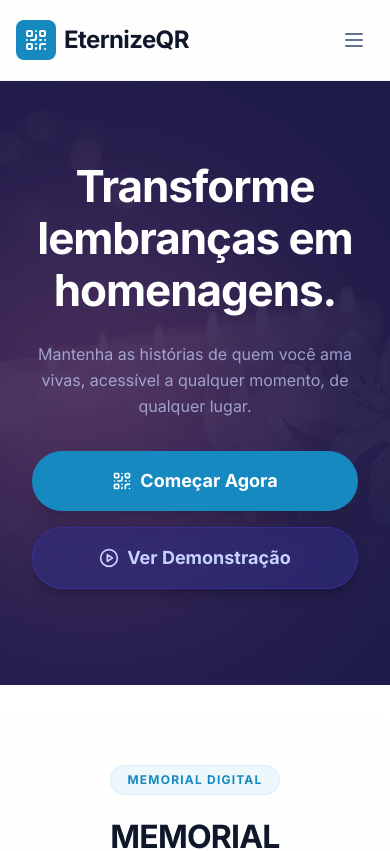
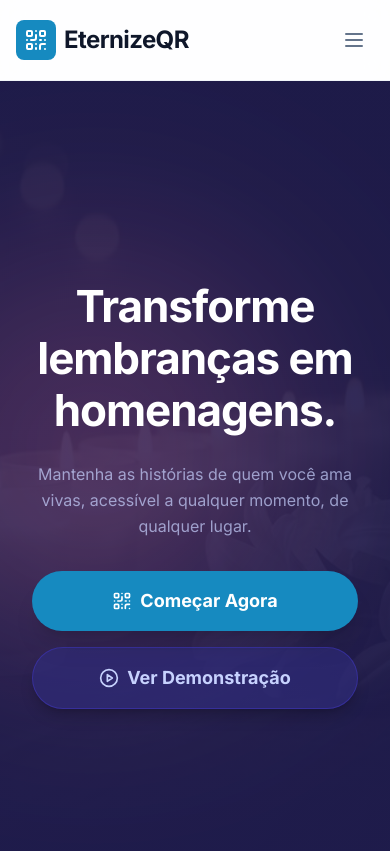
Before and after one commit to mdstudioof/eternizefinal, a React (Vite) app: page / in a window 390 px wide. Shown: the top 851 px of the page. Built offline with nearby package versions, Linux system fonts and the light colour scheme; no server answers; the database is empty.

Commit message:
fix: hero mobile ocupa tela inteira (min-h-screen)

```diff
--- a/components/Hero.tsx
+++ b/components/Hero.tsx
@@ -11,7 +11,7 @@ interface HeroProps {
 const Hero: React.FC<HeroProps> = ({ onOpenCreateModal, onOpenLoginModal, onViewDemo }) => {
   const { config } = useSiteConfig();
   return (
-    <section className="relative overflow-hidden pt-20 pb-24 lg:pt-36 lg:pb-32" style={{ backgroundColor: 'var(--color-dark-bg)' }}>
+    <section className="relative overflow-hidden min-h-screen lg:min-h-0 pt-20 pb-24 lg:pt-36 lg:pb-32 flex items-center" style={{ backgroundColor: 'var(--color-dark-bg)' }}>
 
       {/* Background Image with Gradient Overlay */}
       <div className="absolute inset-0 w-full h-full">
@@ -30,7 +30,7 @@ const Hero: React.FC<HeroProps> = ({ onOpenCreateModal, onOpenLoginModal, onView
         <div className="absolute -bottom-[10%] left-1/3 w-[600px] h-[600px] bg-brand-500/10 rounded-full blur-[120px] animate-blob animation-delay-4000 mix-blend-screen"></div>
       </div>
 
-      <div className="max-w-4xl mx-auto px-4 sm:px-8 text-center relative z-10">
+      <div className="max-w-4xl mx-auto px-4 sm:px-8 text-center relative z-10 w-full">
 
         {/*
           Título em 3 linhas — fluid typography via clamp.
```
